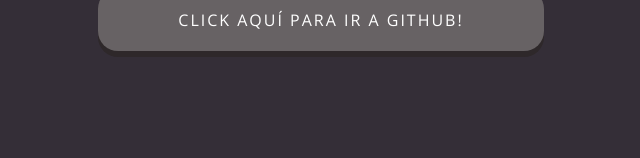
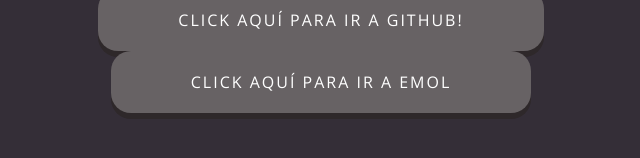
Before and after one commit to Milshakings/git_repo_new, a plain HTML site: page index.html in a window 1280 px wide. Shown: the part 524-682 px from the top of the page, without its empty margins (319-959 px from the left). Drawn offline with nearby package versions, Linux system fonts and the light colour scheme.

Commit message:
otra rama

```diff
--- a/index.html
+++ b/index.html
@@ -17,6 +17,9 @@
     <button type="button" class="btn">
       <a href="https://github.com/" target="_blank">Click aquí para ir a GitHub!</a>
     </button>
+    <button type="button" class="btn">
+      <a href="https://www.emol.com/movil/" target="_blank">Click aquí para ir a Emol</a>
+    </button>
   </div>
 </body>
 </html>
```
